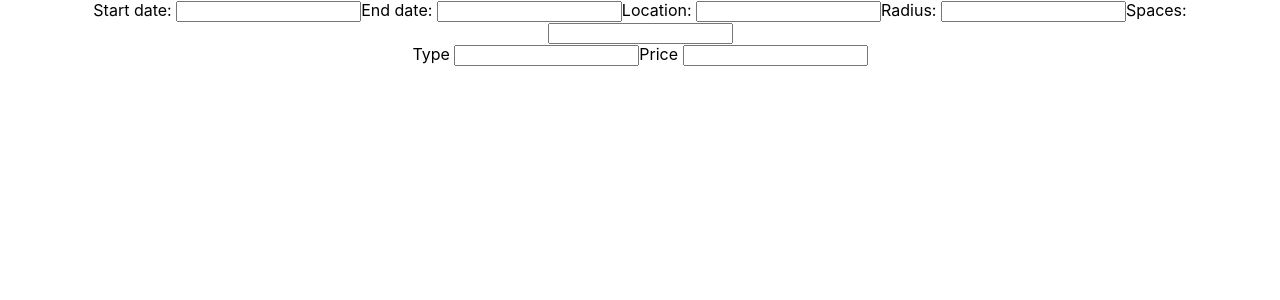
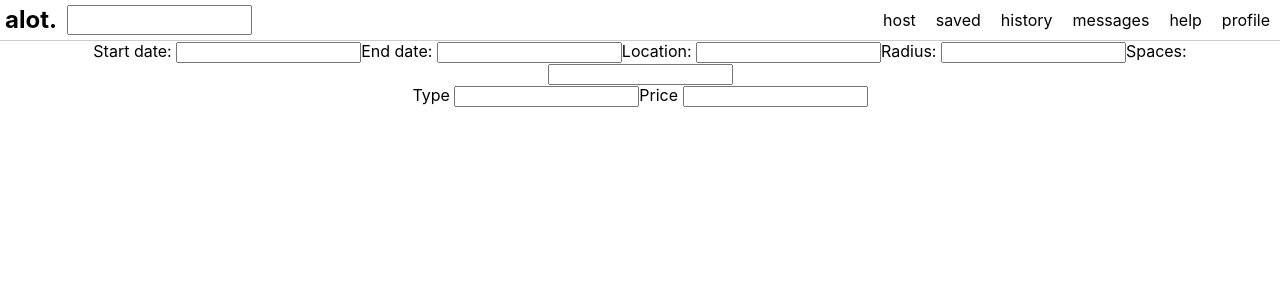
Before and after one commit to majicmaj/SUFClient, a React (Create React App) app in the folder sufclient-app/: page / in a window 1280 px wide. Shown: the top 300 px of the page. Built offline with nearby package versions, Linux system fonts and the light colour scheme.

Commit message:
fleshed out nav bar

```diff
--- a/sufclient-app/src/App.js
+++ b/sufclient-app/src/App.js
@@ -1,12 +1,13 @@
 import React from 'react';
-// import logo from './logo.svg';
 import Search from './Search'
+import Nav from './Nav'
 import './App.css';
 
 function App() {
   return (
     <div className="App">
-        <Search>Search</Search>
+      <Nav />
+      <Search />
     </div>
   );
 }
--- /dev/null
+++ b/sufclient-app/src/Nav.css
@@ -0,0 +1,25 @@
+nav {
+    border-bottom: 1px solid #ccc;
+    display: flex;
+    justify-content: space-between;
+}
+h1 {
+    margin: 0;
+    padding-right: 10px;
+}
+.left {
+    display: flex;
+    justify-content: space-between;
+    padding: 5px;
+}
+
+.right {
+    display: flex;
+    justify-content: space-between;
+}
+
+li {
+    text-decoration: none;
+    list-style: none;
+    padding: 10px;
+}
--- /dev/null
+++ b/sufclient-app/src/Nav.js
@@ -0,0 +1,30 @@
+import React, { Component } from 'react';
+import './Nav.css'
+
+class Main extends Component {
+
+    render() {
+
+        return (
+            <nav>
+                <div className = 'left'>
+                    <h1>alot.</h1>
+                    <input />
+                </div>
+                <div className = 'right'>
+                    <li>host</li>
+                    <li>saved</li>
+                    <li>history</li>
+                    <li>messages</li>
+                    <li>help</li>
+                    <li>profile</li>
+                </div>
+            </nav>
+
+        )
+    }
+
+
+}
+
+export default Main;
```
